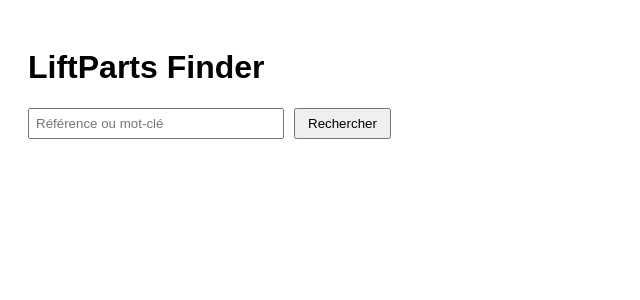
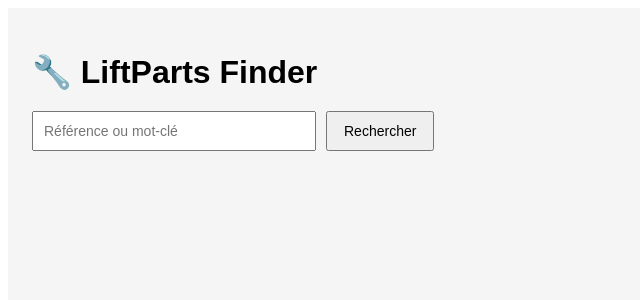
Before and after one commit to Zied-LPF/liftparts-finder, a Next.js app: page / in a window 1280 px wide. Shown: the top 300 px of the page, without its empty margins (0-640 px from the left). Built offline with nearby package versions, Linux system fonts and the light colour scheme.

Commit message:
ui: cleaner supplier list with priority highlight

```diff
--- a/pages/index.tsx
+++ b/pages/index.tsx
@@ -17,31 +17,57 @@ export default function Home() {
     setLoading(true)
     const res = await fetch(`/api/search?q=${encodeURIComponent(query)}`)
     const data = await res.json()
-    setResults(data)
+
+    // sécurité + tri par score décroissant
+    const sorted = Array.isArray(data)
+      ? data.sort((a, b) => b.score - a.score)
+      : []
+
+    setResults(sorted)
     setLoading(false)
   }
 
   const onKeyDown = (e: React.KeyboardEvent<HTMLInputElement>) => {
-    if (e.key === 'Enter') {
-      runSearch()
-    }
+    if (e.key === 'Enter') runSearch()
   }
 
   return (
-    <main style={{ padding: 20, fontFamily: 'Arial, sans-serif' }}>
-      <h1>LiftParts Finder</h1>
+    <main
+      style={{
+        padding: 24,
+        fontFamily: 'Arial, sans-serif',
+        background: '#f5f5f5',
+        minHeight: '100vh',
+      }}
+    >
+      <h1 style={{ marginBottom: 20 }}>🔧 LiftParts Finder</h1>
 
-      <div style={{ marginBottom: 20 }}>
+      {/* Barre de recherche */}
+      <div
+        style={{
+          display: 'flex',
+          gap: 10,
+          marginBottom: 24,
+        }}
+      >
         <input
           value={query}
           onChange={(e) => setQuery(e.target.value)}
           onKeyDown={onKeyDown}
           placeholder="Référence ou mot-clé"
-          style={{ padding: 6, width: 240 }}
+          style={{
+            padding: 10,
+            width: 260,
+            fontSize: 14,
+          }}
         />
         <button
           onClick={runSearch}
-          style={{ marginLeft: 10, padding: '6px 12px' }}
+          style={{
+            padding: '10px 16px',
+            fontSize: 14,
+            cursor: 'pointer',
+          }}
         >
           Rechercher
         </button>
@@ -50,52 +76,44 @@ export default function Home() {
       {loading && <p>Recherche en cours…</p>}
 
       {!loading && results.length > 0 && (
-        <table
+        <div style={{ maxWidth: 720 }}>
+          {results.map((r, index) => (
+            <div
+              key={r.name}
               style={{
-            borderCollapse: 'collapse',
-            width: '100%',
-            maxWidth: 700,
+                background: '#fff',
+                border: '1px solid #ddd',
+                borderRadius: 4,
+                padding: 12,
+                marginBottom: 10,
+                display: 'flex',
+                justifyContent: 'space-between',
+                alignItems: 'center',
               }}
             >
-          <thead>
-            <tr>
-              <th
-                style={{
-                  textAlign: 'left',
-                  borderBottom: '2px solid #000',
-                  padding: 6,
-                }}
-              >
-                Fournisseur
-              </th>
-              <th
-                style={{
-                  textAlign: 'left',
-                  borderBottom: '2px solid #000',
-                  padding: 6,
-                }}
-              >
-                Action
-              </th>
-            </tr>
-          </thead>
-          <tbody>
-            {results.map((r) => (
-              <tr key={r.name}>
-                <td style={{ padding: 6 }}>{r.name}</td>
-                <td style={{ padding: 6 }}>
+              <div>
+                <strong>
+                  {index === 0 ? '⭐ ' : ''}
+                  {r.name}
+                </strong>
+              </div>
+
               <a
                 href={r.searchUrl}
                 target="_blank"
                 rel="noopener noreferrer"
+                style={{
+                  padding: '6px 12px',
+                  border: '1px solid #000',
+                  textDecoration: 'none',
+                  fontSize: 13,
+                }}
               >
-                    Voir chez le fournisseur
+                Voir chez le fournisseur →
               </a>
-                </td>
-              </tr>
+            </div>
           ))}
-          </tbody>
-        </table>
+        </div>
       )}
 
       {!loading && results.length === 0 && query && (
```
Lines whose indentation alone changed are shown as unchanged.
